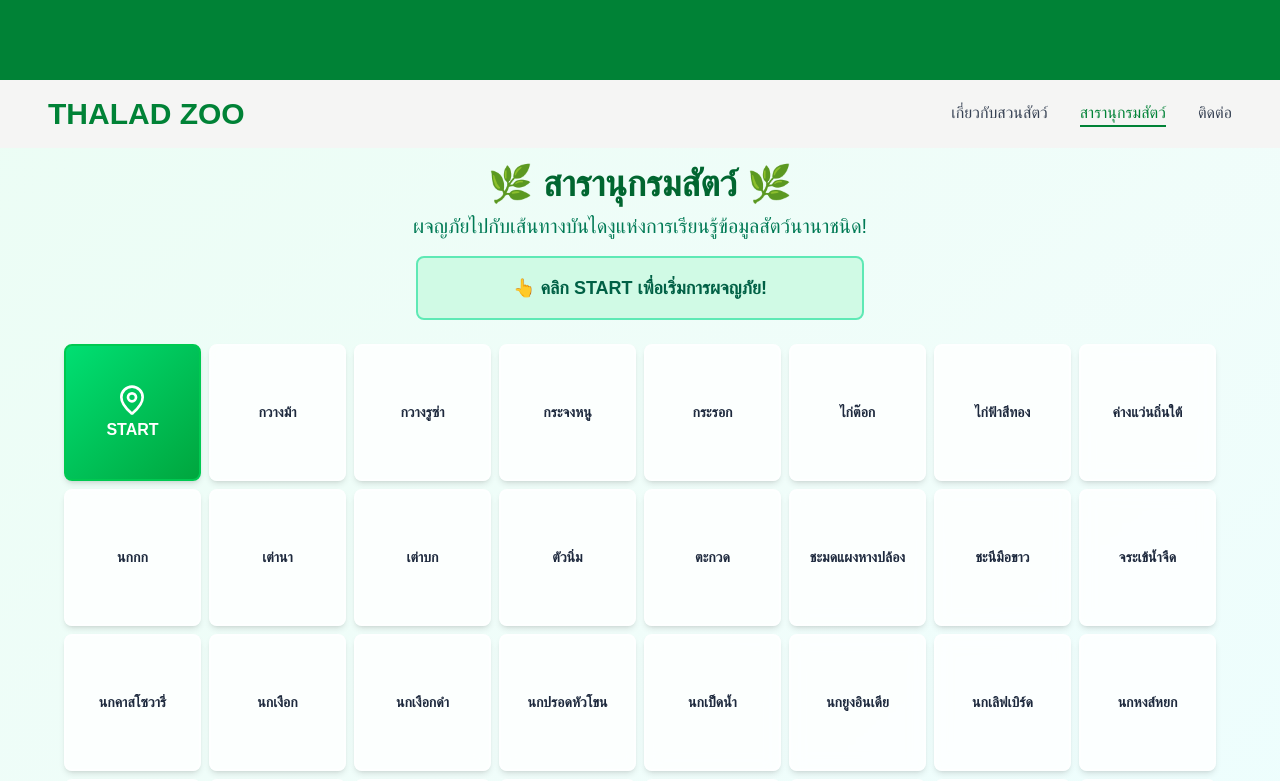
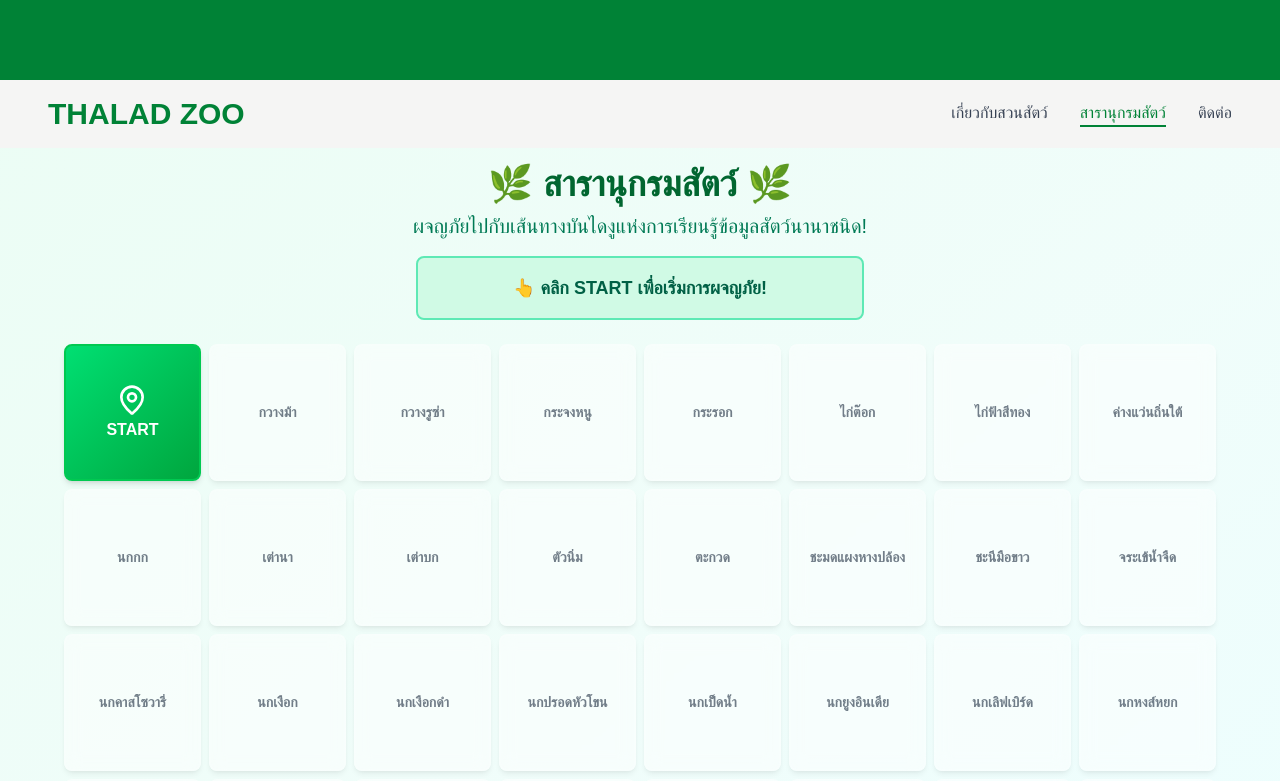
Before and after one commit to natchanon-kh/thalad-zoo, a React (Vite) app: page /animals in a window 1280 px wide. Shown: the top 781 px of the page. Built offline with nearby package versions, Linux system fonts and the light colour scheme; a web font is replaced by a local one.

Commit message:
feat: add feature on start and finish

```diff
--- a/src/pages/Animals.tsx
+++ b/src/pages/Animals.tsx
@@ -104,11 +104,20 @@ const AnimalGamePage = () => {
   };
 
   const handleAnimalClick = (name) => {
+    // ป้องกันการคลิกถ้ายังไม่เริ่มเกม
+    if (!gameStarted) return;
+
     setSelectedAnimal(name);
     if (!viewedAnimals.includes(name)) {
       setViewedAnimals([...viewedAnimals, name]);
     }
     fetchAnimalData(name);
+  };
+
+  const handleFinishClick = () => {
+    // Reset การ์ดทั้งหมดกลับเป็นชื่อสัตว์
+    setViewedAnimals([]);
+    setGameStarted(false);
   };
 
   const getImageSrc = (name) => {
@@ -159,14 +168,21 @@ const AnimalGamePage = () => {
             key={index}
             onClick={() => {
               if (item === "Start") setGameStarted(true);
+              else if (item === "Finish") handleFinishClick();
               else if (animalNames.includes(item)) handleAnimalClick(item);
             }}
             className={`
-              aspect-square rounded-lg border-2 shadow-md overflow-hidden relative cursor-pointer
+              aspect-square rounded-lg border-2 shadow-md overflow-hidden relative
               flex items-center justify-center text-center
               transform transition-all duration-300
               ${getBlockStyle(item)}
-              ${item ? "hover:scale-105 hover:z-20 active:scale-95" : ""}
+              ${
+                item && (item === "Start" || item === "Finish" || gameStarted)
+                  ? "cursor-pointer hover:scale-105 hover:z-20 active:scale-95"
+                  : item && !gameStarted
+                  ? "cursor-not-allowed opacity-60"
+                  : ""
+              }
               ${item === "Start" || item === "Finish" ? "hover:shadow-xl" : ""}
               group
             `}
```
